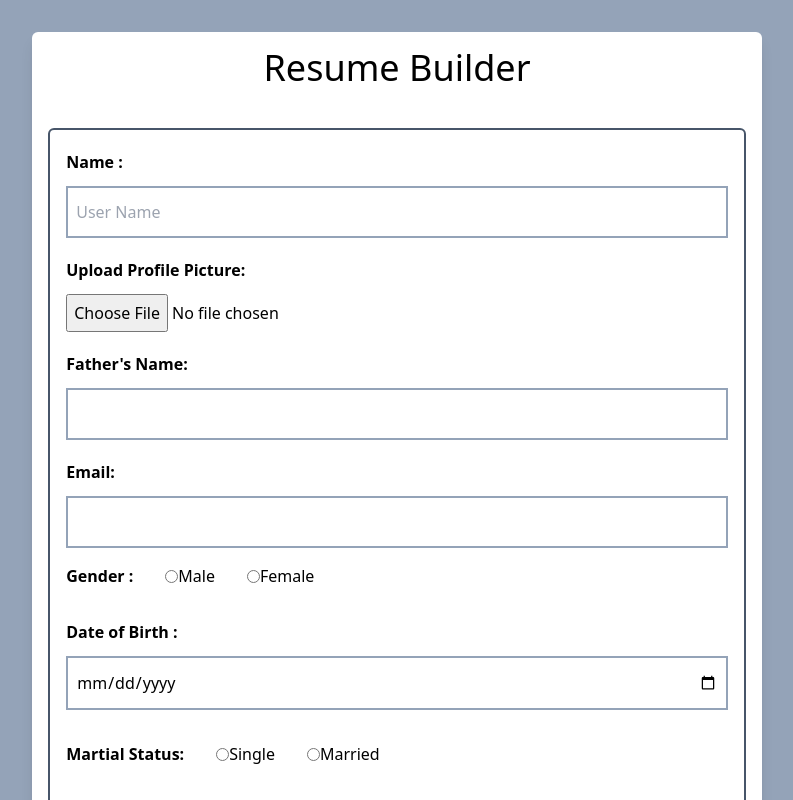
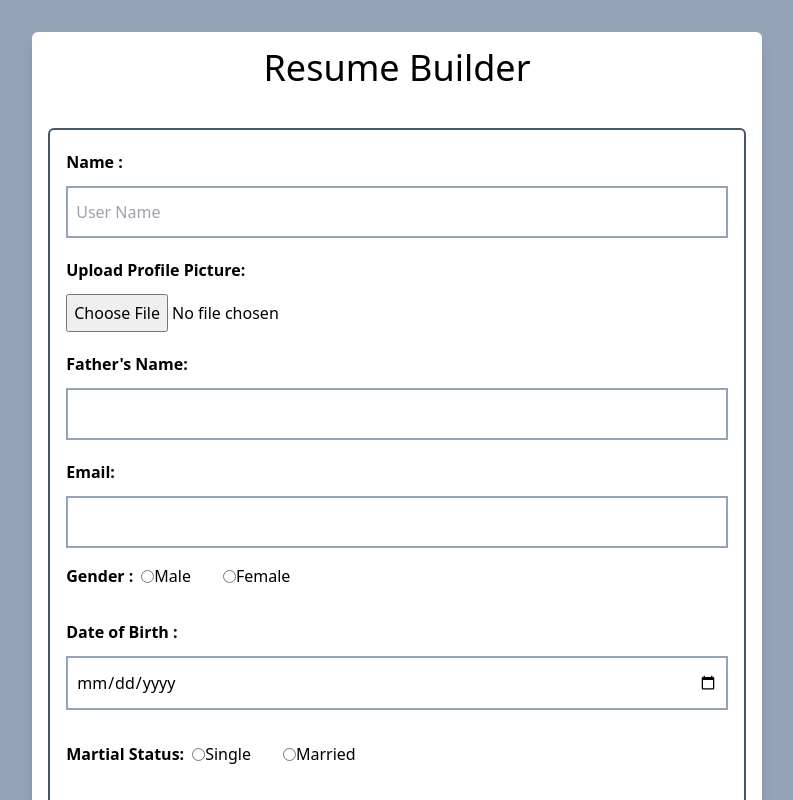
Before and after one commit to zainshah0347/resume_builder, a Next.js app: page / in a window 1280 px wide. Shown: the top 800 px of the page, without its empty margins (243-1036 px from the left). Built offline with nearby package versions, Linux system fonts and the light colour scheme.

Commit message:
set_responsiveness

```diff
--- a/src/app/form.tsx
+++ b/src/app/form.tsx
@@ -99,7 +99,7 @@ export default function Form() {
                                     <label htmlFor="male" className='cursor-pointer font-bold'>Gender :</label>
                                     <input type="radio"
                                         id="male"
-                                        className='ml-8'
+                                        className='ml-2'
                                         name="gender"
                                         value="Male"
                                         checked={gender === "Male"}
@@ -125,7 +125,7 @@ export default function Form() {
                                         value="Single"
                                         name="martialStatus"
                                         onChange={handleMartialStatusChange}
-                                        className='ml-8'
+                                        className='ml-2'
                                         type="radio"
                                         id='single'
                                     />
```
